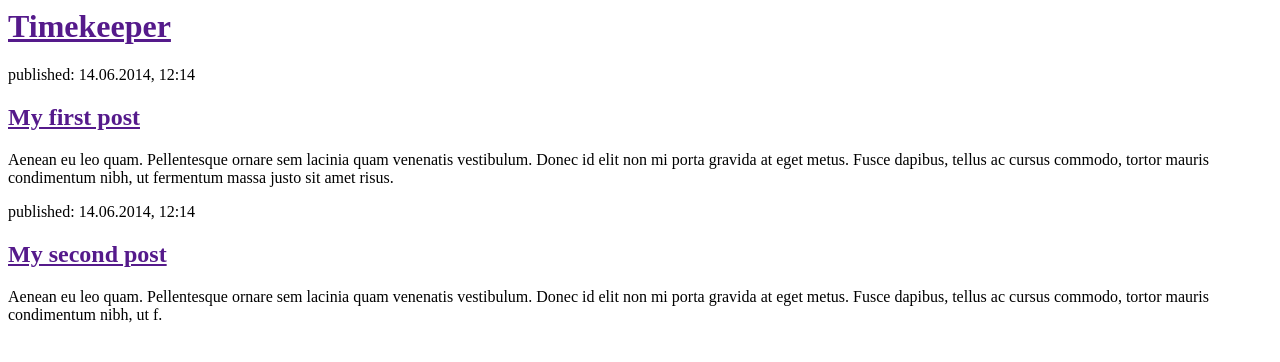
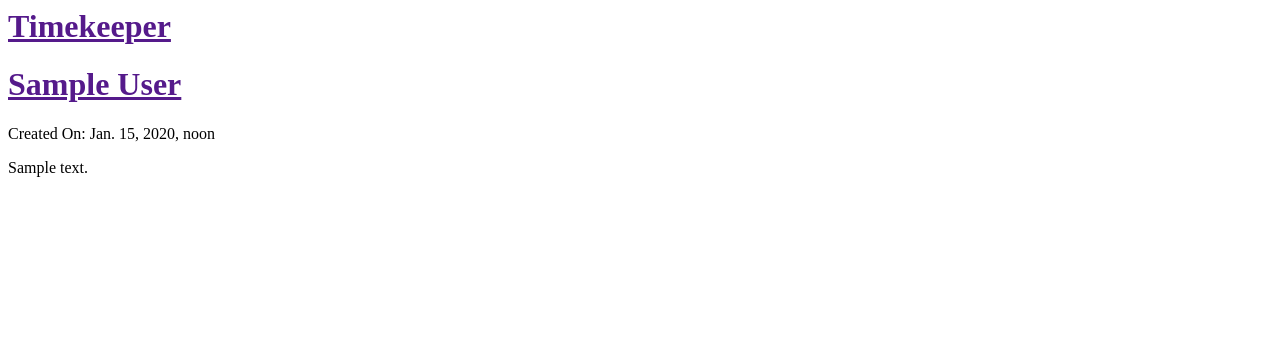
Before and after one commit to lombaardcj/firstappcjl, a Django app: page / in a window 1280 px wide. Shown: the top 362 px of the page. Run offline with Django 3.2, Linux system fonts and the light colour scheme; tables that the repository leaves empty hold one stand-in row (values such as "Sample post").

Commit message:
Modified template to view all customers from database.

```diff
--- a/timekeeper/templates/timekeeper/show_project_list.html
+++ b/timekeeper/templates/timekeeper/show_project_list.html
@@ -7,16 +7,12 @@
             <h1><a href="">Timekeeper</a></h1>
         </div>
 
+        {% for customer in customers%}
         <div>
-            <p>published: 14.06.2014, 12:14</p>
-            <h2><a href="">My first post</a></h2>
-            <p>Aenean eu leo quam. Pellentesque ornare sem lacinia quam venenatis vestibulum. Donec id elit non mi porta gravida at eget metus. Fusce dapibus, tellus ac cursus commodo, tortor mauris condimentum nibh, ut fermentum massa justo sit amet risus.</p>
+			<h1><a href="">{{ customer.name}}</a></h1>
+			<p>Created On: {{ customer.created_date}}</p>
+			<p>{{ customer.comment|linebreaks}}</p>
         </div>
-
-        <div>
-            <p>published: 14.06.2014, 12:14</p>
-            <h2><a href="">My second post</a></h2>
-            <p>Aenean eu leo quam. Pellentesque ornare sem lacinia quam venenatis vestibulum. Donec id elit non mi porta gravida at eget metus. Fusce dapibus, tellus ac cursus commodo, tortor mauris condimentum nibh, ut f.</p>
-        </div>
+        {% endfor %}
     </body>
 </html>
--- a/timekeeper/views.py
+++ b/timekeeper/views.py
@@ -2,5 +2,9 @@ from django.shortcuts import render
 
 # Create your views here.
 
+from .models import Customer
+
 def show_projects(request):
-	return render(request, 'timekeeper/show_project_list.html', {})
+	customers = Customer.objects.all()
+
+	return render(request, 'timekeeper/show_project_list.html', {'customers':customers})
```
